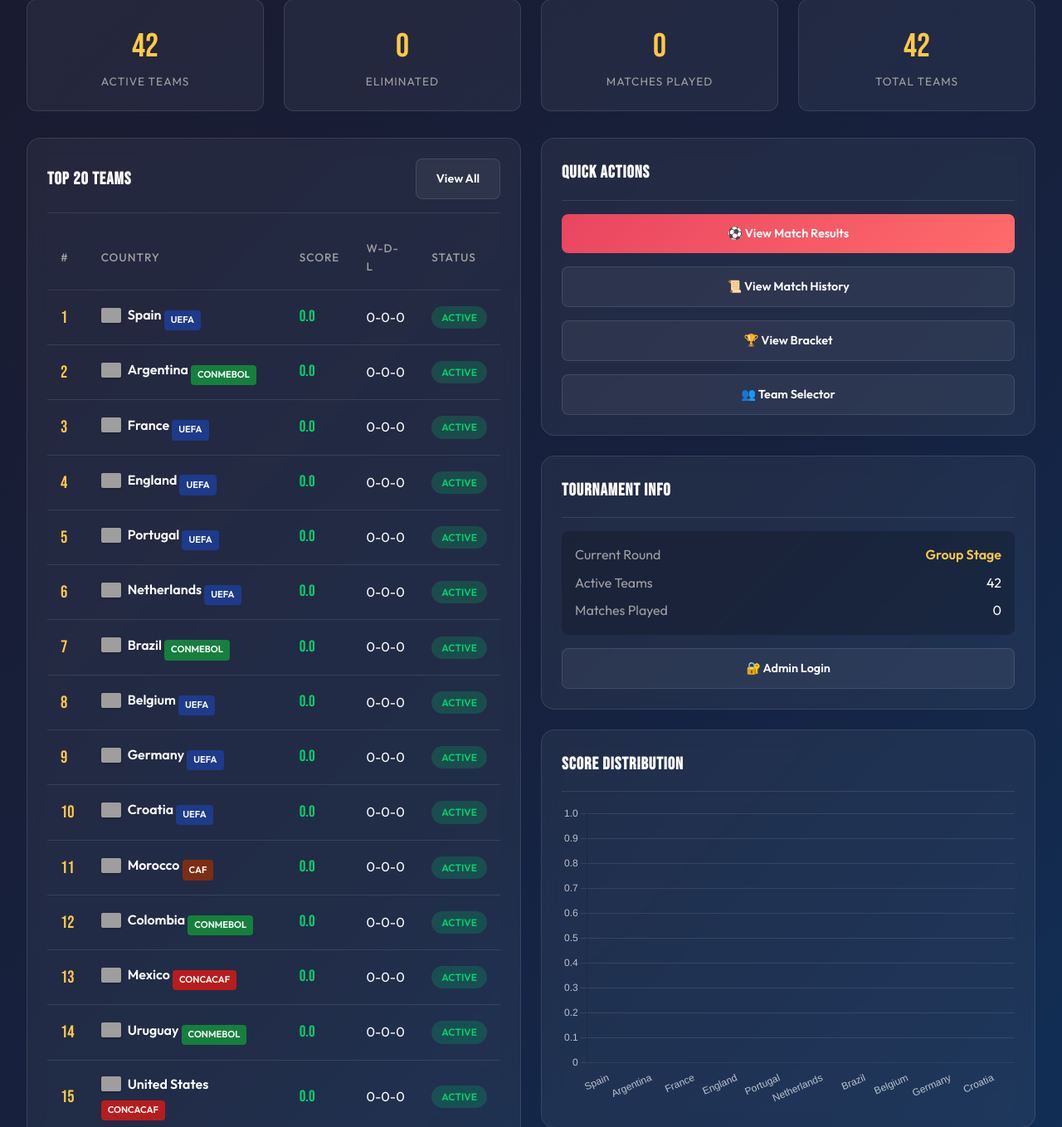
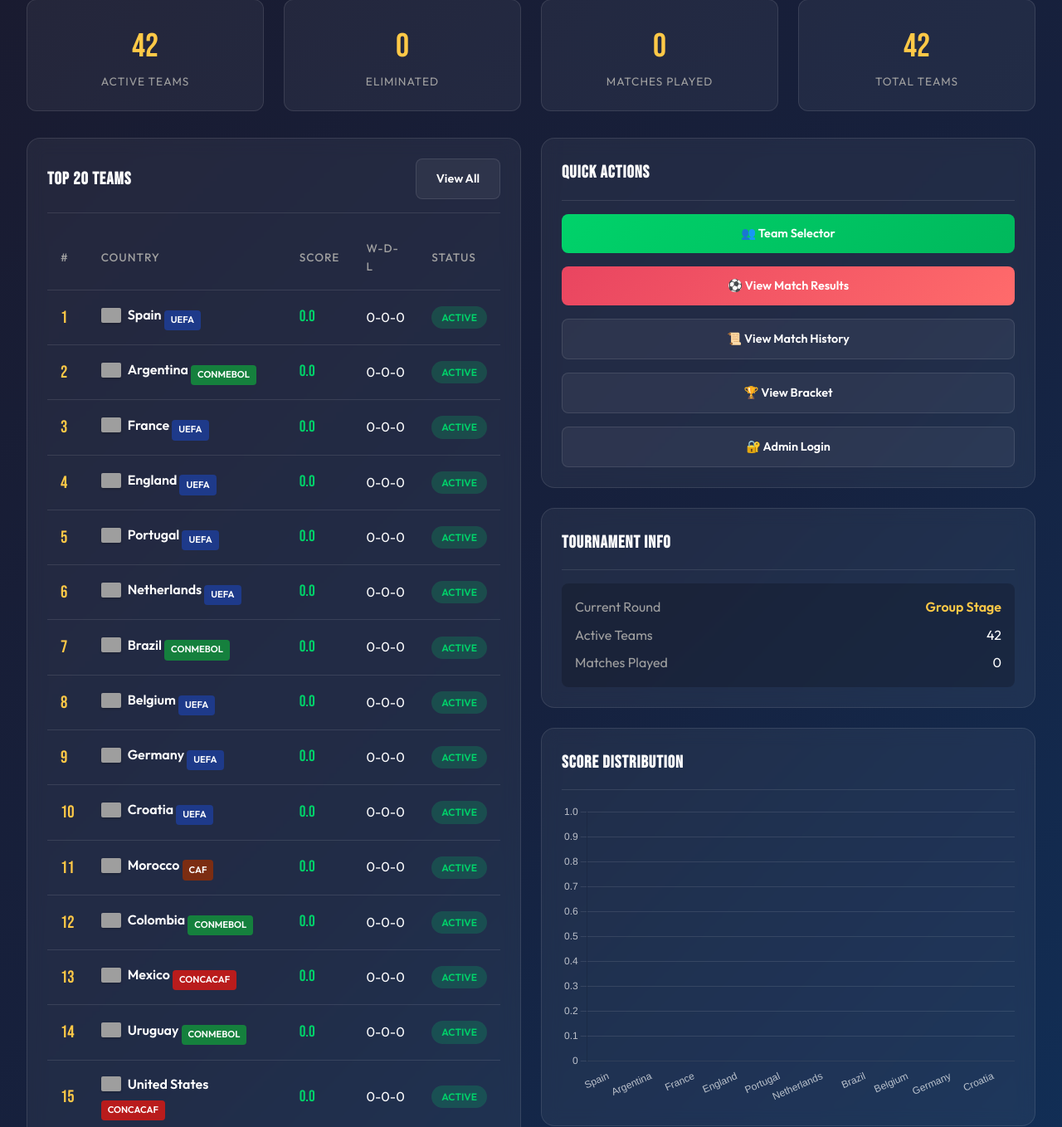
Before and after one commit to SpookDaWorld/WC_26, a Flask app: page / in a window 1280 px wide. Shown: the part 234-1592 px from the top of the page at 83% size. Run offline with Flask 3, Linux system fonts and the light colour scheme; data comes from the database, SQL or seed files in the repository; data that the repository does not hold is empty; grey boxes are pictures that could not be loaded.

Commit message:
move admin recolor quick actions

```diff
--- a/templates/base.html
+++ b/templates/base.html
@@ -341,6 +341,16 @@
             color: white;
         }
 
+        .btn-success {
+            background: linear-gradient(135deg, #00d26a 0%, #00b85c 100%);
+            color: white;
+        }
+
+        .btn-success:hover {
+            transform: translateY(-2px);
+            box-shadow: 0 10px 20px rgba(0, 210, 106, 0.3);
+        }
+
         /* Forms */
         .form-group {
             margin-bottom: 1.5rem;
--- a/templates/index.html
+++ b/templates/index.html
@@ -82,6 +82,9 @@
             </div>
 
             <div style="display: flex; flex-direction: column; gap: 1rem;">
+                <a href="{{ url_for('user_competition') }}" class="btn btn-success" style="justify-content: center;">
+                    👥 Team Selector
+                </a>
                 <a href="{{ url_for('match_results') }}" class="btn btn-primary" style="justify-content: center;">
                     ⚽ View Match Results
                 </a>
@@ -91,8 +94,8 @@
                 <a href="{{ url_for('bracket') }}" class="btn btn-secondary" style="justify-content: center;">
                     🏆 View Bracket
                 </a>
-                <a href="{{ url_for('user_competition') }}" class="btn btn-secondary" style="justify-content: center;">
-                    👥 Team Selector
+                <a href="{{ url_for('admin_login') }}" class="btn btn-secondary" style="justify-content: center;">
+                    🔐 Admin Login
                 </a>
             </div>
         </div>
@@ -102,7 +105,7 @@
                 <h3 class="card-title">Tournament Info</h3>
             </div>
 
-            <div style="background: rgba(0,0,0,0.2); border-radius: 8px; padding: 1rem; margin-bottom: 1rem;">
+            <div style="background: rgba(0,0,0,0.2); border-radius: 8px; padding: 1rem;">
                 <div style="display: flex; justify-content: space-between; margin-bottom: 0.5rem;">
                     <span style="color: var(--text-secondary);">Current Round</span>
                     <span style="color: var(--accent-gold); font-weight: 600;">{{ current_round }}</span>
@@ -116,10 +119,6 @@
                     <span>{{ match_count }}</span>
                 </div>
             </div>
-
-            <a href="{{ url_for('admin_login') }}" class="btn btn-secondary" style="width: 100%; justify-content: center;">
-                🔐 Admin Login
-            </a>
         </div>
 
         <!-- Score Distribution Chart -->
```
